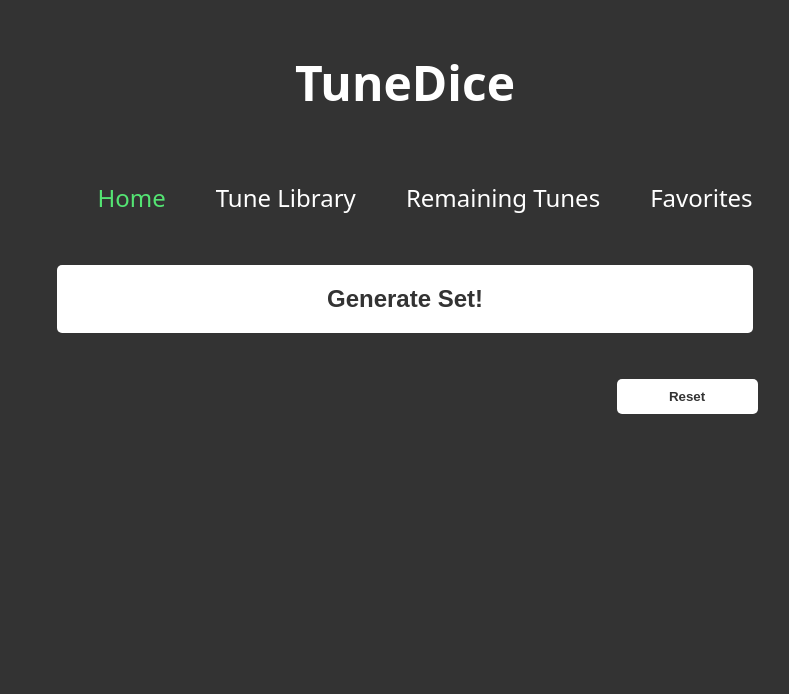
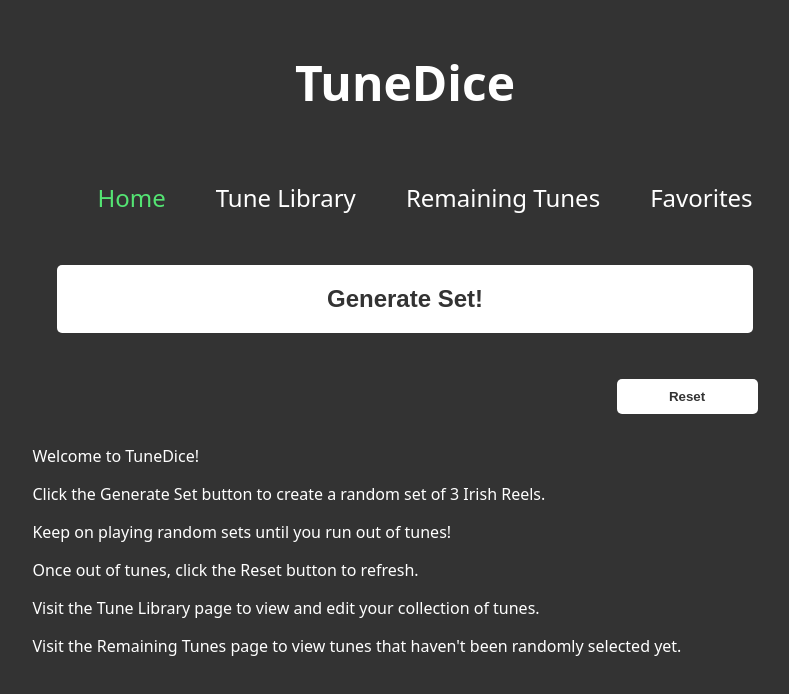
Before and after one commit to arikscherm/tune-tumbler, a React (Create React App) app: page / in a window 1280 px wide. Shown: the top 694 px of the page, without its empty margins (235-1024 px from the left). Built offline with nearby package versions, Linux system fonts and the light colour scheme.

Commit message:
Adding more content

```diff
--- a/src/components/Home.js
+++ b/src/components/Home.js
@@ -62,8 +62,6 @@ function Home() {
         <main>
             <section id="homeButtonsContainer">
                 <button class="generate-set" onClick={() => GetRandomSet(newSet, setNewSet, remainingTunes, setRemainingTunes, setsPlayed, setSetsPlayed)}>Generate Set!</button>
-
-
                 <div>
                     <div id="setsPlayedDiv">
                         <ol>
@@ -78,6 +76,12 @@ function Home() {
                 </div>
                 <button id="resetButton" onClick={() => ResetSession(tuneLibrary, setRemainingTunes, setNewSet, setSetsPlayed)}>Reset</button>
             </section>
+            <p>Welcome to TuneDice!</p>
+            <p>Click the Generate Set button to create a random set of 3 Irish Reels.</p>
+            <p>Keep on playing random sets until you run out of tunes!</p>
+            <p>Once out of tunes, click the Reset button to refresh.</p>
+            <p>Visit the Tune Library page to view and edit your collection of tunes.</p>
+            <p>Visit the Remaining Tunes page to view tunes that haven't been randomly selected yet.</p>
         </main>
 
     )
--- a/src/components/Navbar.js
+++ b/src/components/Navbar.js
@@ -5,7 +5,6 @@ import '../index.css'; // Make sure to import the CSS file
 function Navbar() {
   return (
     <nav>
-      <title>TuneDice</title>
       <ul>
         <li className="nav-link">
           <NavLink to="/" exact activeClassName="active">Home</NavLink>
--- a/src/components/TuneLibrary.js
+++ b/src/components/TuneLibrary.js
@@ -114,7 +114,7 @@ function TuneLibrary() {
         <div id="sessionAPI">
             <h2>Or...</h2>
             <h4>Get the top XYZ most popular tunes</h4>
-                <h4>from <i><u>TheSession.org</u></i>.</h4>
+                <h4>from <a href="https://thesession.org/"><i><u>TheSession.org</u></i>.</a></h4>
             <input placeholder="XYZ" type="number" value={numTunes} onChange={(e) => setNumTunes(e.target.value)} onKeyDown={handleKeyDownFetch}/>
             <button onClick={() => fetchFromSession(numTunes, setNumTunes, tuneLibrary, setTuneLibrary, remainingTunes, setRemainingTunes)}>Go!</button>
         </div>
--- a/src/index.css
+++ b/src/index.css
@@ -183,8 +183,6 @@ input {
 
 
 
-
-
 @media (max-width: 600px) {
   html, body {
     height: 100%;
@@ -250,5 +248,4 @@ input {
 #newTuneInputs {
   margin-left: 3rem; /* 200px */
   }
-
 }
```
